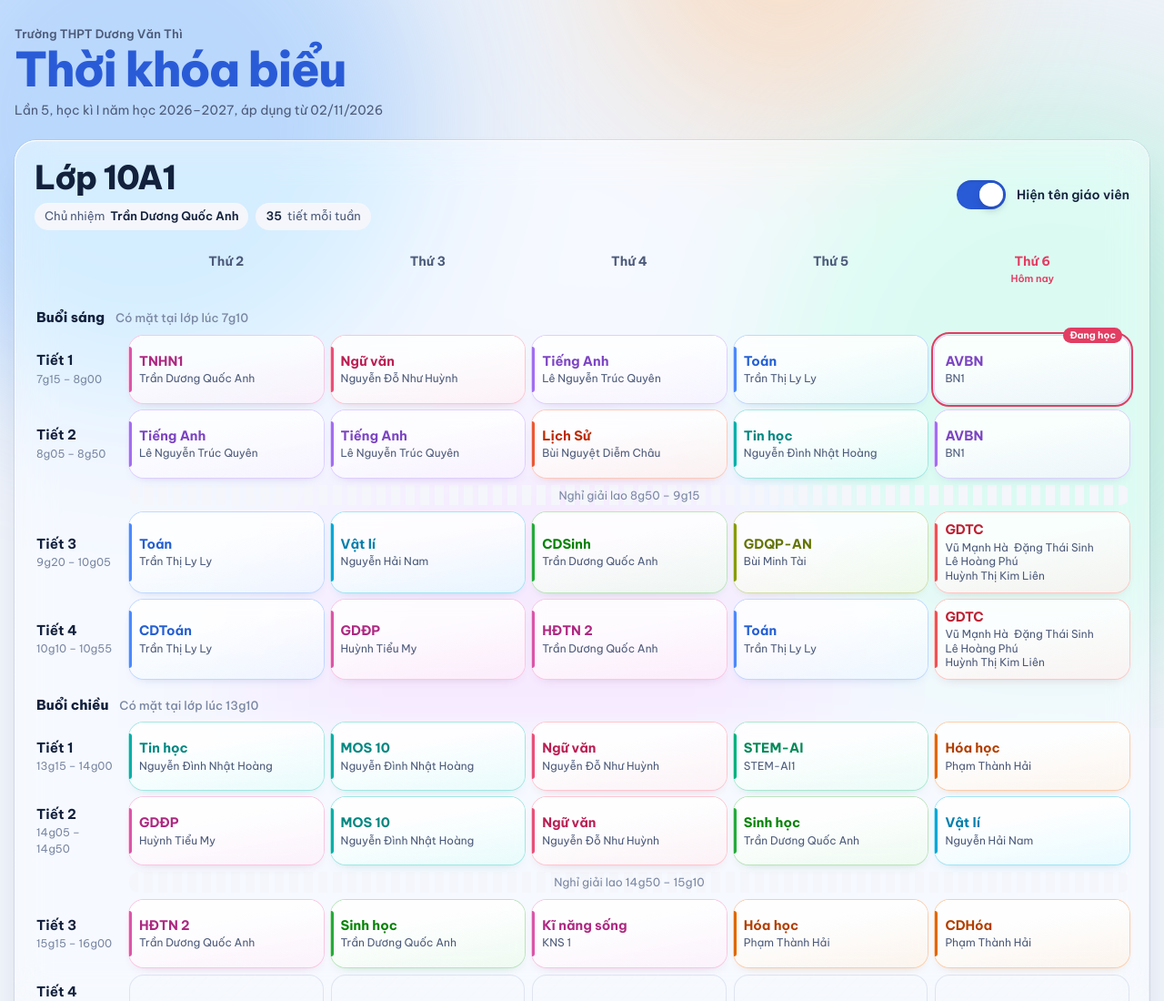
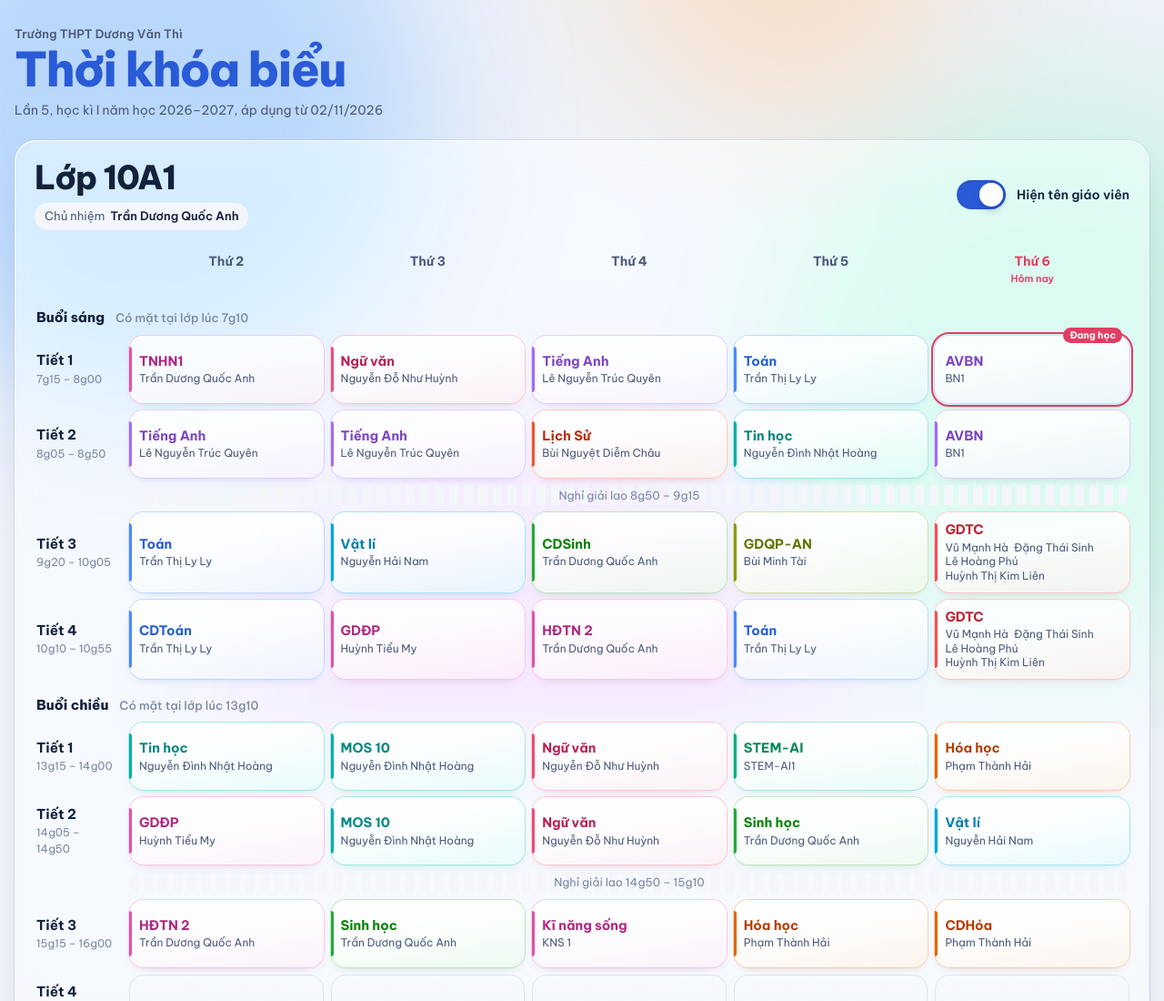
Before and after one commit to frentios/thoikhoabieuDVT, a plain HTML site: page 10a1/index.html in a window 1280 px wide. Shown: the top 1100 px of the page at 91% size. Drawn offline with Linux system fonts and the light colour scheme.

Commit message:
Bỏ mục đếm số tiết mỗi tuần ở TKB học sinh
Co-Authored-By: Claude Opus 5.5 <noreply@anthropic.com>
Claude-Session: https://claude.ai/code/session_01YAxVcYdqnM2xrR2cKHJoia

```diff
--- a/10a1/index.html
+++ b/10a1/index.html
@@ -847,8 +847,7 @@ function renderHS(){
     Object.entries(subj).sort((a,b)=>b[1].n-a[1].n).map(([s,o]) => `<div class="srow" style="--h:${hue(s)}"><i class="dot"></i><div class="nm"><b>${esc(s)}</b>${
       [...o.t].map(t => `<button data-goto-t="${esc(t)}">${esc(t)}</button>`).join(', ') || '<span style="color:var(--ink-3)">Chưa phân công</span>'}</div><span class="n">${o.n} tiết</span></div>`).join('')}</div></div>` : '';
   $board.innerHTML = previewBanner() + `<div class="bhead"><div><h2>Lớp ${esc(c.name)}</h2><div class="meta">
-      ${c.homeroom ? `<button class="tag" data-goto-t="${esc(c.homeroom)}">Chủ nhiệm <strong>${esc(c.homeroom)}</strong></button>` : ''}
-      <span class="tag"><strong>${n}</strong> tiết mỗi tuần</span></div></div>
+      ${c.homeroom ? `<button class="tag" data-goto-t="${esc(c.homeroom)}">Chủ nhiệm <strong>${esc(c.homeroom)}</strong></button>` : ''}</div></div>
     <label class="switch" for="showT"><input type="checkbox" id="showT" ${st.showT?'checked':''}><span class="track"></span>Hiện tên giáo viên</label></div>
     <div class="gridwrap">${weekGrid('hs', c.grid)}${dayView('hs', c.grid)}</div>${sum}`;
 }
```
Also changed, not shown: 12a11/index.html (+1 -2 lines), index.html (+1 -2 lines).
